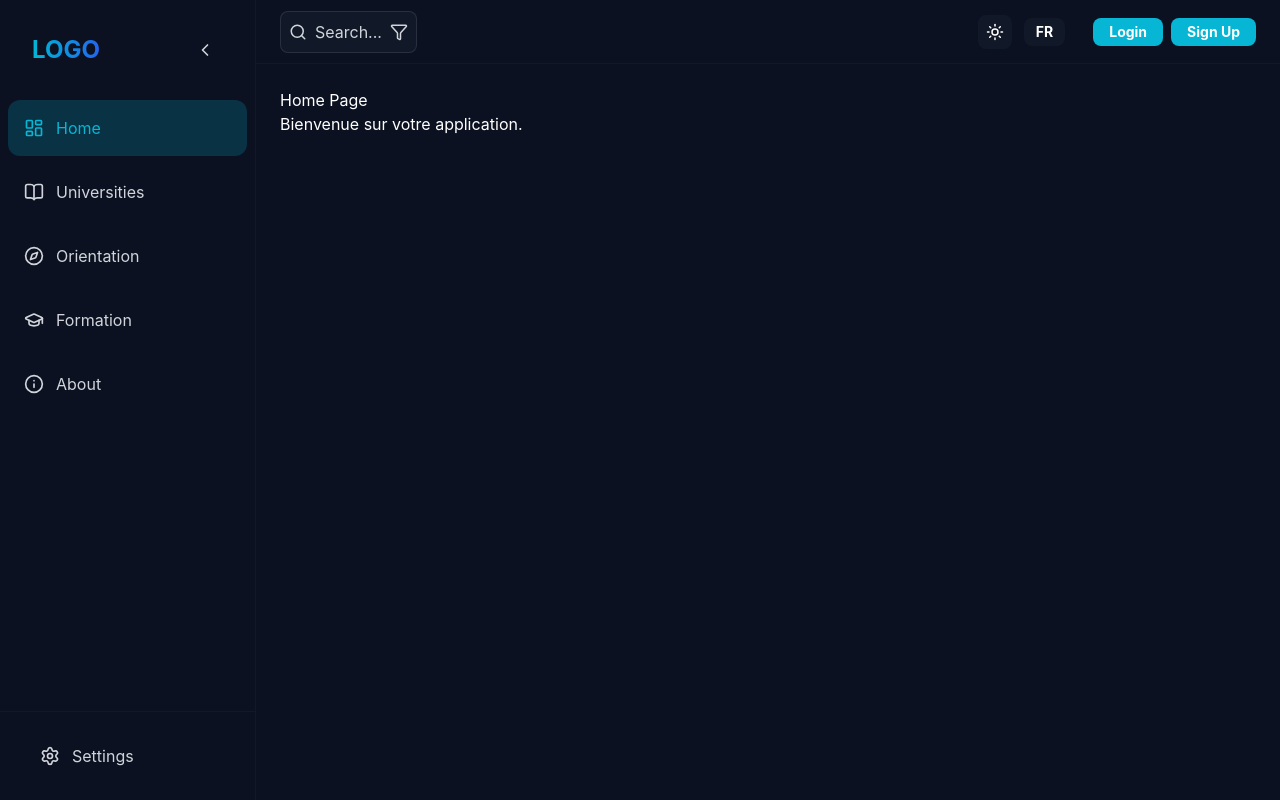
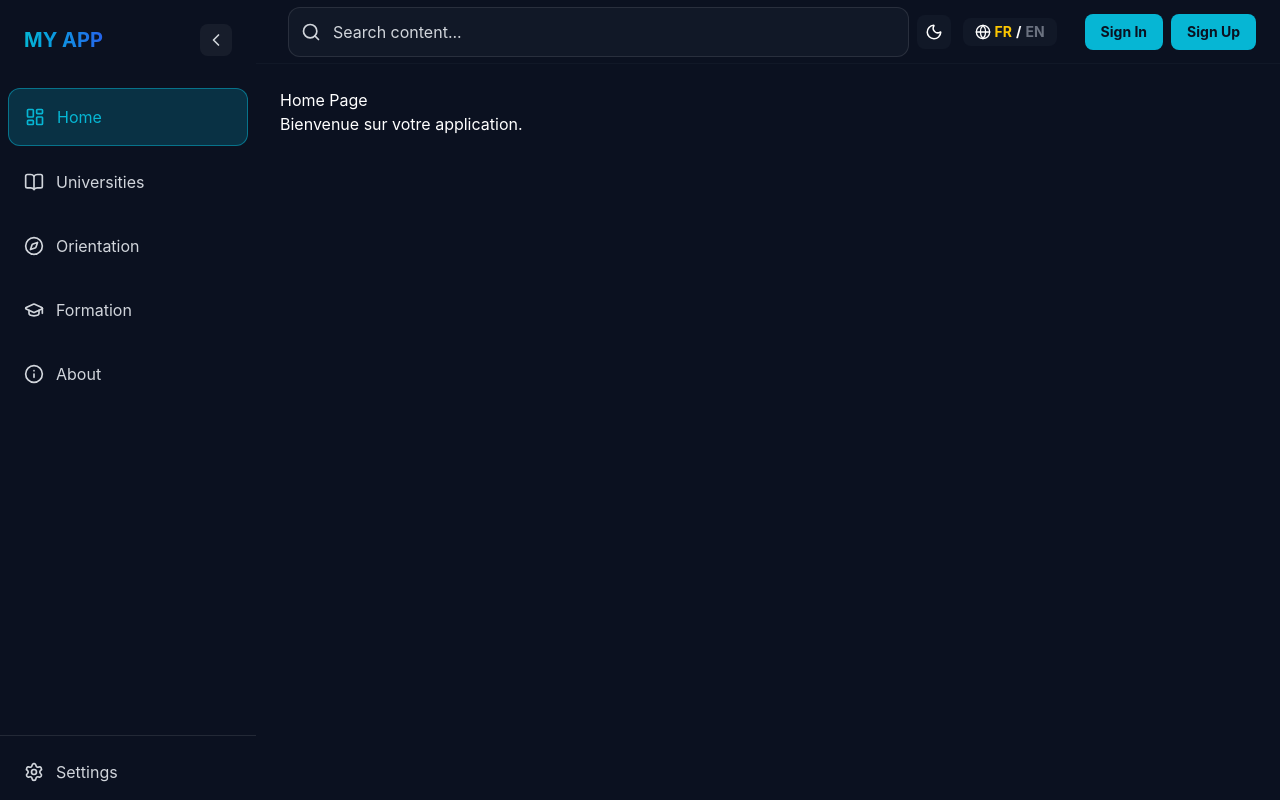
Before and after one commit to Fenohasina08/hackaton-frontend-bossy, a React (Vite) app: page /home in a window 1280 px wide. Built offline with nearby package versions, Linux system fonts and the light colour scheme.

Commit message:
feat(components) : fix responsivity of aside and header

```diff
--- a/src/components/Header.jsx
+++ b/src/components/Header.jsx
@@ -1,50 +1,82 @@
-// src/components/Header.jsx
 import { useState } from 'react';
-import { Search, Filter, Sun, Moon, Globe, User, LogOut } from 'lucide-react';
+import { Search, Filter, Sun, Moon, Globe, User, LogOut, CheckSquare, Square, X } from 'lucide-react';
 
 export default function Header({ isAuthenticated, toggleTheme, isDark, toggleLang, lang }) {
   const [isSearchOpen, setIsSearchOpen] = useState(false);
+  const [filters, setFilters] = useState({ universities: false, orientation: false, formation: false });
+  const [ecolage, setEcolage] = useState('');
+
+  const toggleFilter = (key) => setFilters(prev => ({ ...prev, [key]: !prev[key] }));
 
   return (
-    <header className="h-16 glass flex items-center justify-between px-6 border-b border-neutral-dark z-40">
-      {/* Search area */}
-      <div className="relative">
+    <header className="h-16 glass flex items-center justify-between px-4 md:px-6 border-b border-neutral-dark z-40 relative">
+
+      {/* Overlay pour fermer la recherche */}
+      {isSearchOpen && <div className="fixed inset-0 z-40" onClick={() => setIsSearchOpen(false)}></div>}
+
+      {/* Barre de recherche : s'adapte à la largeur */}
+      <div className="flex-1 max-w-lg md:max-w-2xl mx-2 md:mx-auto px-2 relative z-50">
         <button
           onClick={() => setIsSearchOpen(!isSearchOpen)}
-          className="flex items-center gap-2 bg-neutral-dark p-2 rounded-lg text-neutral-light border border-neutral-white/10"
+          className="w-full flex items-center gap-3 bg-neutral-dark p-2.5 md:p-3 rounded-xl text-neutral-light border border-neutral-white/10 hover:border-secondary/50 transition-all"
         >
-          <Search size={18} /> <span>Search...</span> <Filter size={18} />
+          <Search size={20} /> <span className="hidden md:inline">Search content...</span>
         </button>
 
         {isSearchOpen && (
-          <div className="absolute top-14 left-0 w-80 glass p-4 rounded-xl border border-neutral-white/10 shadow-xl z-50">
-            <input
-              type="text"
-              autoFocus
-              placeholder="Search content..."
-              className="w-full bg-neutral-dark/50 text-white p-2 rounded-lg outline-none border border-secondary/30"
-            />
+          <div className="absolute top-16 left-0 w-full glass p-4 md:p-6 rounded-2xl border border-neutral-white/10 shadow-2xl">
+            <div className="flex justify-between items-center mb-4">
+              <h3 className="text-white font-bold">Search & Filters</h3>
+              <button onClick={() => setIsSearchOpen(false)}><X size={20} /></button>
+            </div>
+            <input type="text" autoFocus placeholder="Type your search..." className="w-full bg-neutral-dark/50 text-white p-3 mb-6 rounded-xl outline-none border border-secondary/30" />
+
+            <div className="flex flex-wrap gap-4 mb-6">
+              <span className="text-neutral-mid text-sm w-full">Category:</span>
+              {Object.keys(filters).map((key) => (
+                <button key={key} onClick={() => toggleFilter(key)} className="flex items-center gap-2 text-sm text-neutral-white">
+                  {filters[key] ? <CheckSquare size={18} className="text-secondary" /> : <Square size={18} />}
+                  {key.charAt(0).toUpperCase() + key.slice(1)}
+                </button>
+              ))}
+            </div>
+
+            <div className="flex flex-col gap-2">
+              <span className="text-neutral-mid text-sm">Écolage:</span>
+              <div className="flex flex-wrap gap-2">
+                {['< 1.200.000', '> 1.200.000', '1.2M - 1.8M'].map((range) => (
+                  <button key={range} onClick={() => setEcolage(range)} className={`px-3 py-1 rounded-lg text-xs border ${ecolage === range ? 'bg-secondary text-primary border-secondary' : 'bg-neutral-dark border-neutral-mid'}`}>
+                    {range}
+                  </button>
+                ))}
+              </div>
+            </div>
           </div>
         )}
       </div>
 
-      <div className="flex items-center gap-3">
-        <button onClick={toggleTheme} className="p-2 bg-neutral-dark rounded-lg hover:bg-neutral-white/10">
-            {isDark ? <Sun size={18} /> : <Moon size={18} />}
+      {/* Actions droite : masquées ou réduites sur mobile */}
+      <div className="flex items-center gap-2 md:gap-3 z-50">
+        <button onClick={toggleTheme} className="p-2 bg-neutral-dark rounded-lg transition-colors">
+          {isDark ? <Moon size={18} className="text-white" /> : <Sun size={18} className="text-yellow-400" />}
         </button>
-        <button onClick={toggleLang} className="px-3 py-1 bg-neutral-dark rounded-lg text-sm font-bold hover:bg-neutral-white/10">
-            {lang.toUpperCase()}
+
+        <button onClick={toggleLang} className="hidden md:flex items-center gap-1 px-3 py-1 bg-neutral-dark rounded-lg text-sm font-bold hover:bg-neutral-white/10">
+          <Globe size={16} />
+          <span className={lang === 'fr' ? 'text-yellow-400' : 'text-neutral-mid'}>FR</span>
+          <span>/</span>
+          <span className={lang === 'en' ? 'text-yellow-400' : 'text-neutral-mid'}>EN</span>
         </button>
 
         {isAuthenticated ? (
-          <div className="flex items-center gap-3 ml-4">
+          <div className="flex items-center gap-2 md:gap-3 ml-2 md:ml-4">
             <div className="w-8 h-8 rounded-full bg-secondary flex items-center justify-center"><User size={16}/></div>
-            <button className="flex items-center gap-2 text-sm text-red-400"><LogOut size={16}/>Logout</button>
+            <button className="hidden md:flex text-sm text-red-400 items-center gap-2"><LogOut size={16}/>Logout</button>
           </div>
         ) : (
-          <div className="flex gap-2 ml-4">
-            <button className="px-4 py-1 bg-secondary rounded-lg text-sm font-bold">Login</button>
-            <button className="px-4 py-1 bg-secondary rounded-lg text-sm font-bold">Sign Up</button>
+          <div className="flex gap-1 md:gap-2 ml-2 md:ml-4">
+            <button className="px-3 md:px-4 py-2 bg-secondary text-primary rounded-lg text-xs md:text-sm font-bold hover:opacity-90 transition-all">Sign In</button>
+            <button className="hidden md:block px-4 py-2 bg-secondary text-primary rounded-lg text-sm font-bold hover:opacity-90 transition-all">Sign Up</button>
           </div>
         )}
       </div>
--- a/src/components/Sidebar.jsx
+++ b/src/components/Sidebar.jsx
@@ -1,4 +1,3 @@
-// src/components/Sidebar.jsx
 import { useState, useEffect } from 'react';
 import { NavLink } from 'react-router-dom';
 import { BookOpen, Compass, GraduationCap, Info, Settings, LayoutDashboard, ChevronLeft, ChevronRight } from 'lucide-react';
@@ -14,38 +13,53 @@ export default function Sidebar() {
   }, []);
 
   const linkClass = ({ isActive }) =>
-    `flex items-center gap-3 p-4 mx-2 rounded-xl transition-all duration-300 ${isActive ? 'bg-secondary/20 text-secondary' : 'text-neutral-light hover:bg-neutral-white/5'}`;
+    `flex items-center gap-3 p-4 mx-2 rounded-xl transition-all duration-300 whitespace-nowrap overflow-hidden ${
+      isActive
+        ? 'bg-secondary/20 text-secondary border border-secondary/50'
+        : 'hover:bg-neutral-white/5 text-neutral-light'
+    }`;
 
   return (
-    <nav className={`h-full glass flex flex-col border-r border-neutral-dark transition-all duration-300 ${isCollapsed ? 'w-20' : 'w-64'}`}>
-      <div className="p-8 flex items-center justify-between">
-        {!isCollapsed && <span className="text-2xl font-bold text-transparent bg-clip-text bg-linear-to-r from-secondary to-accent-blue">LOGO</span>}
-        <button onClick={() => setIsCollapsed(!isCollapsed)} className="text-neutral-light p-2 hover:bg-neutral-white/10 rounded-lg">
+    <nav className={`flex flex-col h-full glass transition-all duration-300 ${isCollapsed ? 'w-20' : 'w-64'}`}>
+
+      {/* Header : Logo disparaît quand isCollapsed est true */}
+      <div className="p-6 flex items-center justify-between shrink-0">
+        {!isCollapsed && (
+          <span className="font-bold text-transparent bg-clip-text bg-linear-to-r from-secondary to-accent-blue text-xl">
+            MY APP
+          </span>
+        )}
+        <button
+          onClick={() => setIsCollapsed(!isCollapsed)}
+          className="p-1.5 rounded-lg bg-neutral-white/5 hover:bg-neutral-white/10 text-neutral-light transition-colors ml-auto"
+        >
           {isCollapsed ? <ChevronRight size={20} /> : <ChevronLeft size={20} />}
         </button>
       </div>
 
-      {/* Liste de navigation scrollable */}
-      <ul className="flex-1 space-y-2 overflow-y-auto">
+      {/* Liste principale */}
+      <ul className="flex-1 space-y-2 overflow-y-auto py-2">
         {[
-          {to: "/home", icon: <LayoutDashboard size={20}/>, label: "Home"},
-          {to: "/universities", icon: <BookOpen size={20}/>, label: "Universities"},
-          {to: "/orientation", icon: <Compass size={20}/>, label: "Orientation"},
-          {to: "/formation", icon: <GraduationCap size={20}/>, label: "Formation"},
-          {to: "/about", icon: <Info size={20}/>, label: "About"}
-        ].map(item => (
+          { to: "/home", icon: <LayoutDashboard size={20} />, label: "Home" },
+          { to: "/universities", icon: <BookOpen size={20} />, label: "Universities" },
+          { to: "/orientation", icon: <Compass size={20} />, label: "Orientation" },
+          { to: "/formation", icon: <GraduationCap size={20} />, label: "Formation" },
+          { to: "/about", icon: <Info size={20} />, label: "About" },
+        ].map((item) => (
           <li key={item.to}>
             <NavLink to={item.to} className={linkClass}>
-              {item.icon} {!isCollapsed && <span>{item.label}</span>}
+              <span className="shrink-0">{item.icon}</span>
+              {!isCollapsed && <span className="transition-opacity duration-300">{item.label}</span>}
             </NavLink>
           </li>
         ))}
       </ul>
 
-      {/* Settings fixé en bas (hors du bloc scrollable) */}
-      <div className="mt-auto p-4 border-t border-neutral-dark">
+      {/* Settings : Fixé en bas, toujours visible */}
+      <div className="mt-auto border-t border-neutral-white/10 pt-2 shrink-0">
         <NavLink to="/settings" className={linkClass}>
-          <Settings size={20} /> {!isCollapsed && <span>Settings</span>}
+          <span className="shrink-0"><Settings size={20} /></span>
+          {!isCollapsed && <span className="transition-opacity duration-300">Settings</span>}
         </NavLink>
       </div>
     </nav>
```
